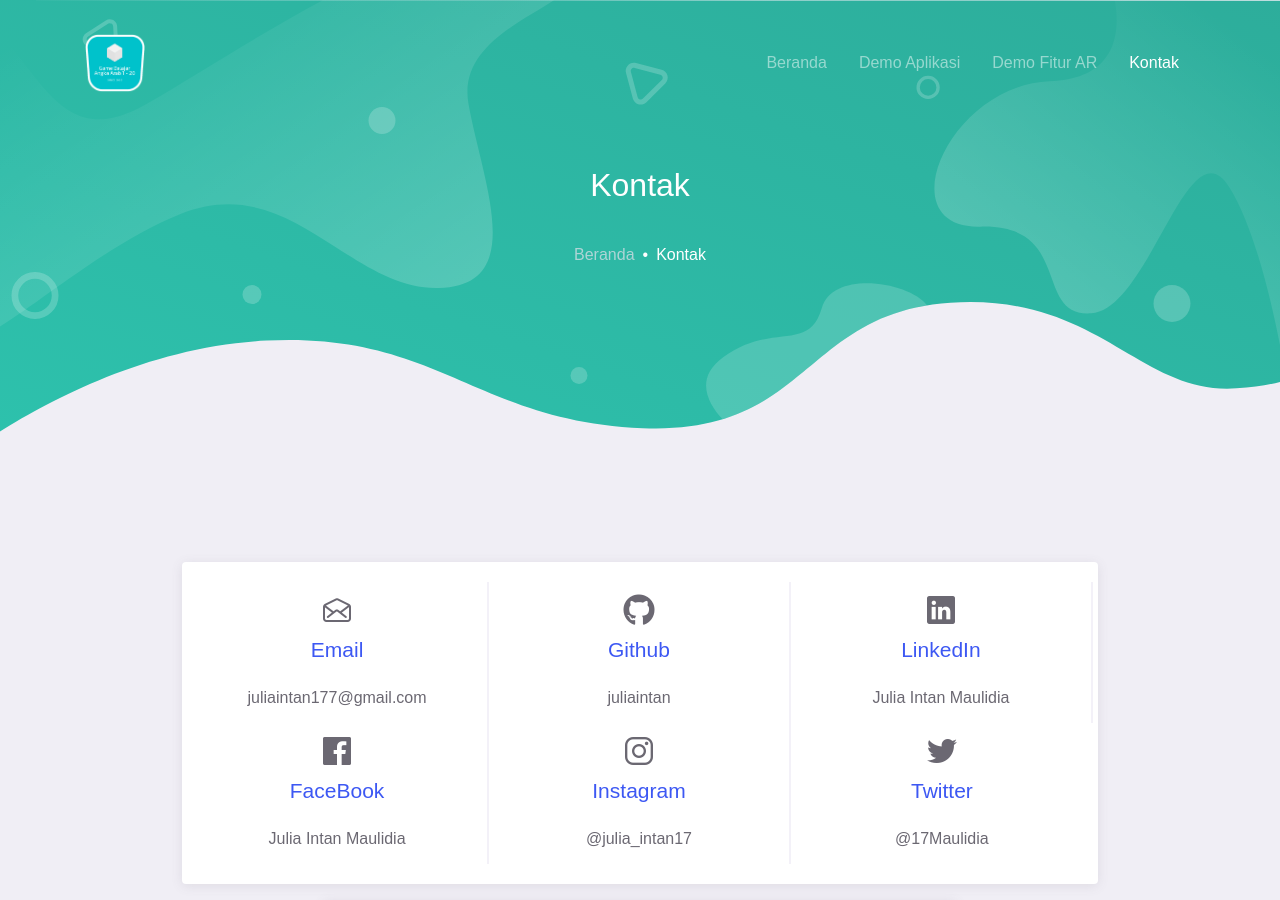
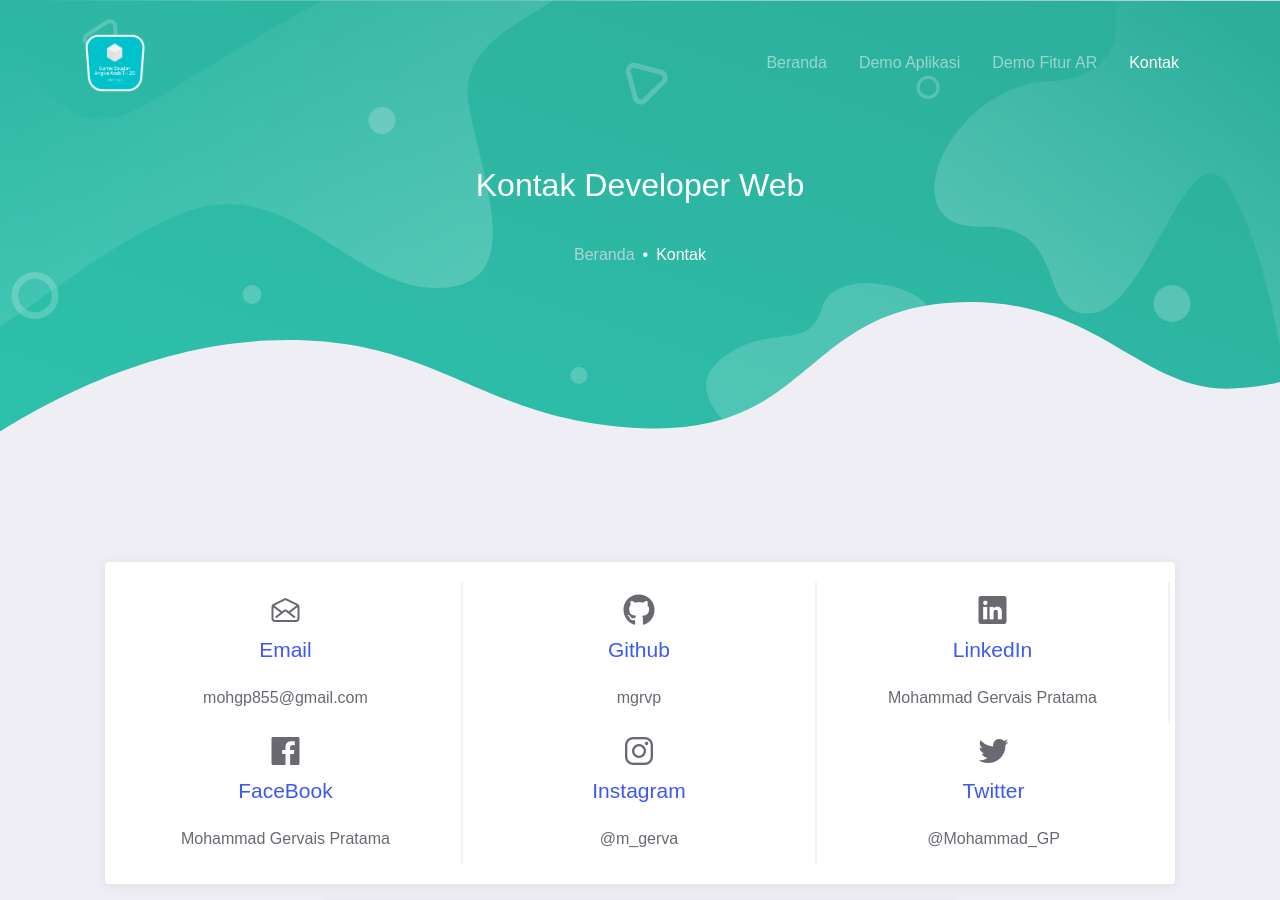
Before and after one commit to mgrvp/mgrvp.github.io, a plain HTML site: page html/contact.html in a window 1280 px wide. Shown: the top 900 px of the page. Drawn offline with Linux system fonts and the light colour scheme; some packages are replaced by stand-ins of ours; files whose address does not match are found by name.

Commit message:
kontak developer

```diff
--- a/html/contact.html
+++ b/html/contact.html
@@ -79,7 +79,7 @@
               class="row justify-content-center align-items-center text-center h-100"
             >
               <div class="col-lg-6">
-                <h3 class="mb-4 fw-medium">Kontak</h3>
+                <h3 class="mb-4 fw-medium">Kontak Developer Web</h3>
                 <nav aria-label="breadcrumb">
                   <ol
                     class="breadcrumb breadcrumb-dark justify-content-center bg-transparent"
@@ -106,32 +106,32 @@
                 <div class="col-md-4 text-center py-3 py-md-2">
                   <i class="mai-mail-open-outline h3"></i>
                   <p class="fg-primary fw-medium fs-vlarge">Email</p>
-                  <p class="mb-1">juliaintan177@gmail.com</p>
+                  <p class="mb-1">mohgp855@gmail.com</p>
                 </div>
                 <div class="col-md-4 text-center py-3 py-md-2">
                   <i class="mai-logo-github h3"></i>
                   <p class="fg-primary fw-medium fs-vlarge">Github</p>
-                  <p class="mb-1">juliaintan</p>
+                  <p class="mb-1">mgrvp</p>
                 </div>
                 <div class="col-md-4 text-center py-3 py-md-2">
                   <i class="mai-logo-linkedin h3"></i>
                   <p class="fg-primary fw-medium fs-vlarge">LinkedIn</p>
-                  <p class="mb-1">Julia Intan Maulidia</p>
+                  <p class="mb-1">Mohammad Gervais Pratama</p>
                 </div>
                 <div class="col-md-4 text-center py-3 py-md-2">
                   <i class="mai-logo-facebook h3"></i>
                   <p class="fg-primary fw-medium fs-vlarge">FaceBook</p>
-                  <p class="mb-1">Julia Intan Maulidia</p>
+                  <p class="mb-1">Mohammad Gervais Pratama</p>
                 </div>
                 <div class="col-md-4 text-center py-3 py-md-2">
                   <i class="mai-logo-instagram h3"></i>
                   <p class="fg-primary fw-medium fs-vlarge">Instagram</p>
-                  <p class="mb-1">@julia_intan17</p>
+                  <p class="mb-1">@m_gerva</p>
                 </div>
                 <div class="col-md-4 text-center py-3 py-md-2">
                   <i class="mai-logo-twitter h3"></i>
                   <p class="fg-primary fw-medium fs-vlarge">Twitter</p>
-                  <p class="mb-1">@17Maulidia</p>
+                  <p class="mb-1">@Mohammad_GP</p>
                 </div>
               </div>
             </div>
```
